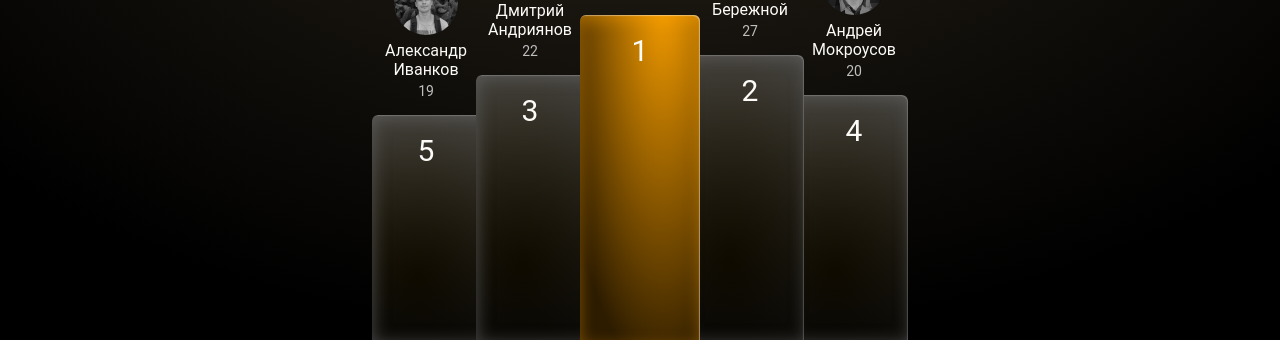
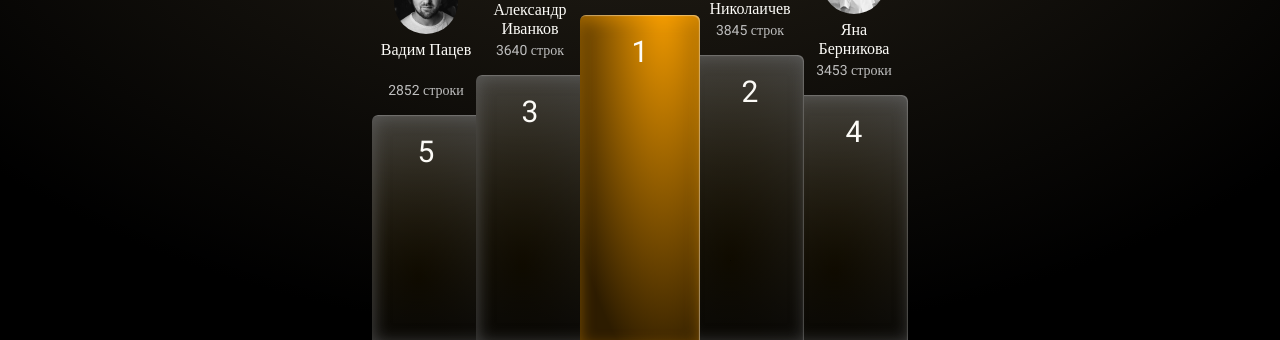
Before and after one commit to artemiyo/shri-task-1, a website with bundled scripts: page src/index.html in a window 1280 px wide. Shown: the part 460-800 px from the top of the page. Built offline with nearby package versions, Linux system fonts and the light colour scheme; files whose address does not match are found by name.

Commit message:
fix: fonts fixes

```diff
--- a/gulpfile.js
+++ b/gulpfile.js
@@ -48,7 +48,6 @@ function css() {
     const source = './src/scss/index.scss'
 
     return src(source)
-        .pipe(changed(source))
         .pipe(sass())
         .pipe(autoprefixer({
             overrideBrowserslist: ['last 2 versions'],
@@ -62,7 +61,6 @@ function css() {
 function images() {
     return src('./src/assets/images/*/*.jpg')
         .pipe(dest('./build/assets/images'))
-        .pipe(browsersync.stream());
 };
 
 function fonts() {
--- a/src/js/index.js
+++ b/src/js/index.js
@@ -37,7 +37,7 @@ const showLeaders = ({ data }) => `
 
 const renderTemplate = (alias, data) => {
   data.forEach((slide, index) => {
-    if (slide.alias === alias && index === 0) {
+    if (slide.alias === alias && index === 1) {
       document.body.innerHTML = showLeaders(slide)
     }
   })
--- a/src/scss/base.scss
+++ b/src/scss/base.scss
@@ -72,7 +72,7 @@
 }
 
 html {
-  font-family: "Roboto";
+  font-family: "Roboto 400";
 }
 
 body {
```
Also changed, not shown: build/stories.css, build/stories.js.
